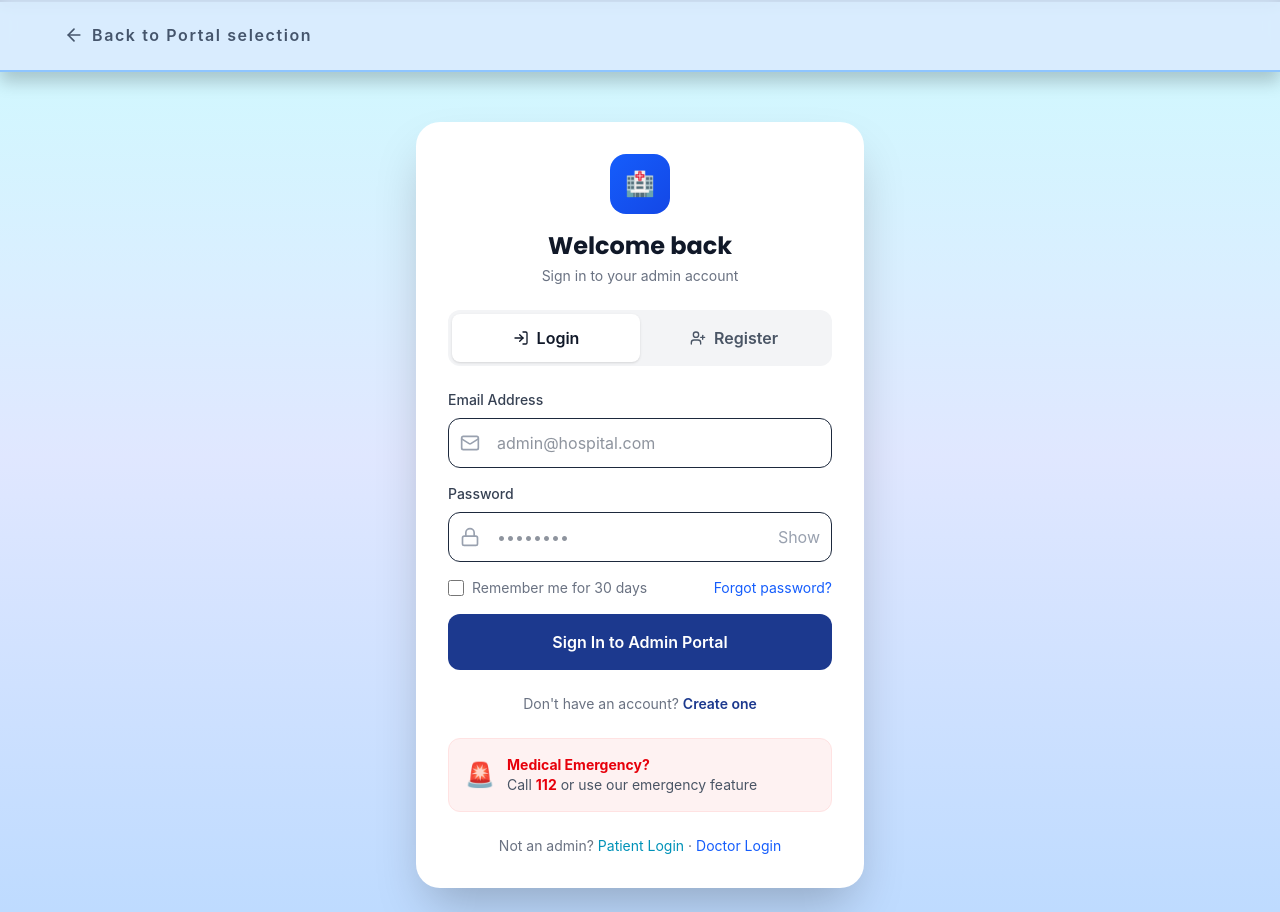
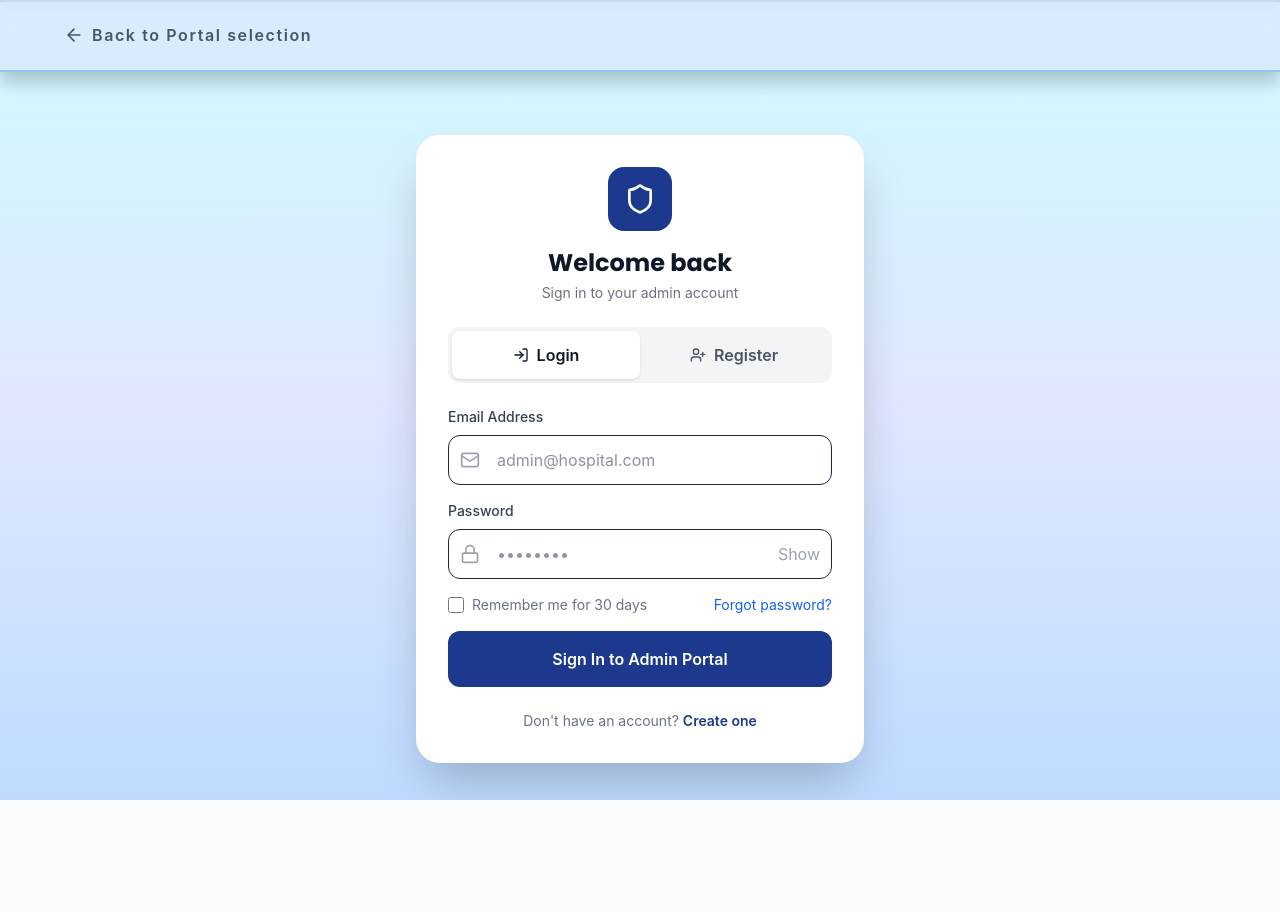
Before and after one commit to avishikta-hajra/Collaborative-HealthCare-Platform, a React (Vite) app in the folder frontend/: page /AdminLogin in a window 1280 px wide. After the commit the page ends 800 px from the top, so only its background shows below. Built offline with nearby package versions, Linux system fonts and the light colour scheme.

Commit message:
Added consistent Icon, removed unnecessary fields

```diff
--- a/frontend/src/components/AdminLogin.jsx
+++ b/frontend/src/components/AdminLogin.jsx
@@ -1,5 +1,5 @@
 import { useState } from "react";
-import { ArrowLeft, Mail, Lock, User, LogIn as LogInIcon, UserPlus as UserPlusIcon } from 'lucide-react';
+import { ArrowLeft, Mail, Lock, User, LogIn as LogInIcon, UserPlus as UserPlusIcon, Shield } from 'lucide-react';
 import { useNavigate } from "react-router-dom";
 
 export default function AdminLogin() {
@@ -29,8 +29,8 @@ export default function AdminLogin() {
             <div className="w-full max-w-md py-6 mx-auto">
                 <div className="bg-white rounded-3xl shadow-2xl p-8">
                     <div className="text-center mb-6">
-                        <div className="w-15 h-15 bg-gradient-to-br from-blue-600 to-blue-700 rounded-2xl flex items-center justify-center mx-auto mb-4">
-                            <div className={`w-24 h-24 rounded-full flex items-center justify-center text-2xl mx-auto`}>🏥</div>
+                        <div className="w-16 h-16 bg-blue-900 rounded-2xl flex items-center justify-center mx-auto mb-4">
+                            <Shield className="w-8 h-8 text-white" />
                         </div>
                         <h2 className="text-2xl font-bold text-gray-900 mb-1">Welcome back</h2>
                         <p className="text-sm text-gray-500">Sign in to your admin account</p>
@@ -93,16 +93,16 @@ export default function AdminLogin() {
                             )}
                         </div>
                     </form>
-
-                    <div className="mt-6 p-4 bg-red-50 border border-red-100 rounded-xl flex items-center gap-3">
+                    {/* REMOVED */}
+                    {/* <div className="mt-6 p-4 bg-red-50 border border-red-100 rounded-xl flex items-center gap-3">
                         <span className="text-2xl">🚨</span>
                         <div>
                             <div className="text-red-600 text-sm font-bold">Medical Emergency?</div>
                             <div className="text-sm text-gray-600">Call <strong className="text-red-600">112</strong> or use our emergency feature</div>
                         </div>
-                    </div>
+                    </div> */}
 
-                    <p className="text-center mt-6 text-sm text-gray-500">Not an admin? <a href="/UserLogin" className="text-cyan-600 hover:text-decoration-underline">Patient Login</a> · <a href="/DoctorLogin" className="text-blue-600 hover:text-decoration-underline transition-all">Doctor Login</a></p>
+                    {/* <p className="text-center mt-6 text-sm text-gray-500">Not an admin? <a href="/UserLogin" className="text-cyan-600 hover:text-decoration-underline">Patient Login</a> · <a href="/DoctorLogin" className="text-blue-600 hover:text-decoration-underline transition-all">Doctor Login</a></p> */}
                 </div>
             </div>
         </div>
--- a/frontend/src/components/DoctorLogin.jsx
+++ b/frontend/src/components/DoctorLogin.jsx
@@ -1,5 +1,5 @@
 import { useState } from "react";
-import { ArrowLeft, Mail, Lock, User, LogIn as LogInIcon, UserPlus as UserPlusIcon } from 'lucide-react';
+import { ArrowLeft, Mail, Lock, User, LogIn as LogInIcon, UserPlus as UserPlusIcon, Stethoscope } from 'lucide-react';
 import { useNavigate } from "react-router-dom";
 
 export default function DoctorLogin() {
@@ -31,7 +31,7 @@ export default function DoctorLogin() {
         <div className="bg-white rounded-3xl shadow-2xl p-8">
           <div className="text-center mb-6">
             <div className="w-16 h-16 bg-cyan-500 rounded-2xl flex items-center justify-center mx-auto mb-4">
-              <User className="w-8 h-8 text-white" />
+              <Stethoscope className="w-8 h-8 text-white" />
             </div>
             <h2 className="text-2xl font-bold text-gray-900 mb-1">Welcome back</h2>
             <p className="text-sm text-gray-500">Sign in to your doctor account</p>
@@ -101,16 +101,16 @@ export default function DoctorLogin() {
               )}
             </div>
           </form>
-
-          <div className="mt-6 p-4 bg-red-50 border border-red-100 rounded-xl flex items-center gap-3">
+          {/* REMOVED */}
+          {/* <div className="mt-6 p-4 bg-red-50 border border-red-100 rounded-xl flex items-center gap-3">
             <span className="text-2xl">🚨</span>
             <div>
               <div className="text-red-600 text-sm font-bold">Medical Emergency?</div>
               <div className="text-sm text-gray-600">Call <strong className="text-red-600">112</strong> or use our emergency feature</div>
             </div>
-          </div>
+          </div> */}
 
-          <p className="text-center mt-6 text-sm text-gray-500">Not a doctor? <a href="/UserLogin" className="text-cyan-600">Patient Login</a> · <a href="/AdminLogin" className="text-blue-600">Admin Login</a></p>
+          {/* <p className="text-center mt-6 text-sm text-gray-500">Not a doctor? <a href="/UserLogin" className="text-cyan-600">Patient Login</a> · <a href="/AdminLogin" className="text-blue-600">Admin Login</a></p> */}
         </div>
       </div>
     </div>
--- a/frontend/src/components/UserLogin.jsx
+++ b/frontend/src/components/UserLogin.jsx
@@ -101,16 +101,16 @@ export default function UserLogin() {
                             )}
                         </div>
                     </form>
-
-                    <div className="mt-6 p-4 bg-red-50 border border-red-100 rounded-xl flex items-center gap-3">
+                    {/* REMOVED */}
+                    {/* <div className="mt-6 p-4 bg-red-50 border border-red-100 rounded-xl flex items-center gap-3">
                         <span className="text-2xl">🚨</span>
                         <div>
                             <div className="text-red-600 text-sm font-bold">Medical Emergency?</div>
                             <div className="text-sm text-gray-600">Call <strong className="text-red-600">112</strong> or use our emergency feature</div>
                         </div>
-                    </div>
+                    </div> */}
 
-                    <p className="text-center mt-6 text-sm text-gray-500">Not a patient? <a href="/DoctorLogin" className="text-cyan-600">Doctor Login</a> · <a href="/AdminLogin" className="text-blue-600">Admin Login</a></p>
+                    {/* <p className="text-center mt-6 text-sm text-gray-500">Not a patient? <a href="/DoctorLogin" className="text-cyan-600">Doctor Login</a> · <a href="/AdminLogin" className="text-blue-600">Admin Login</a></p> */}
                 </div>
             </div>
         </div>
```
